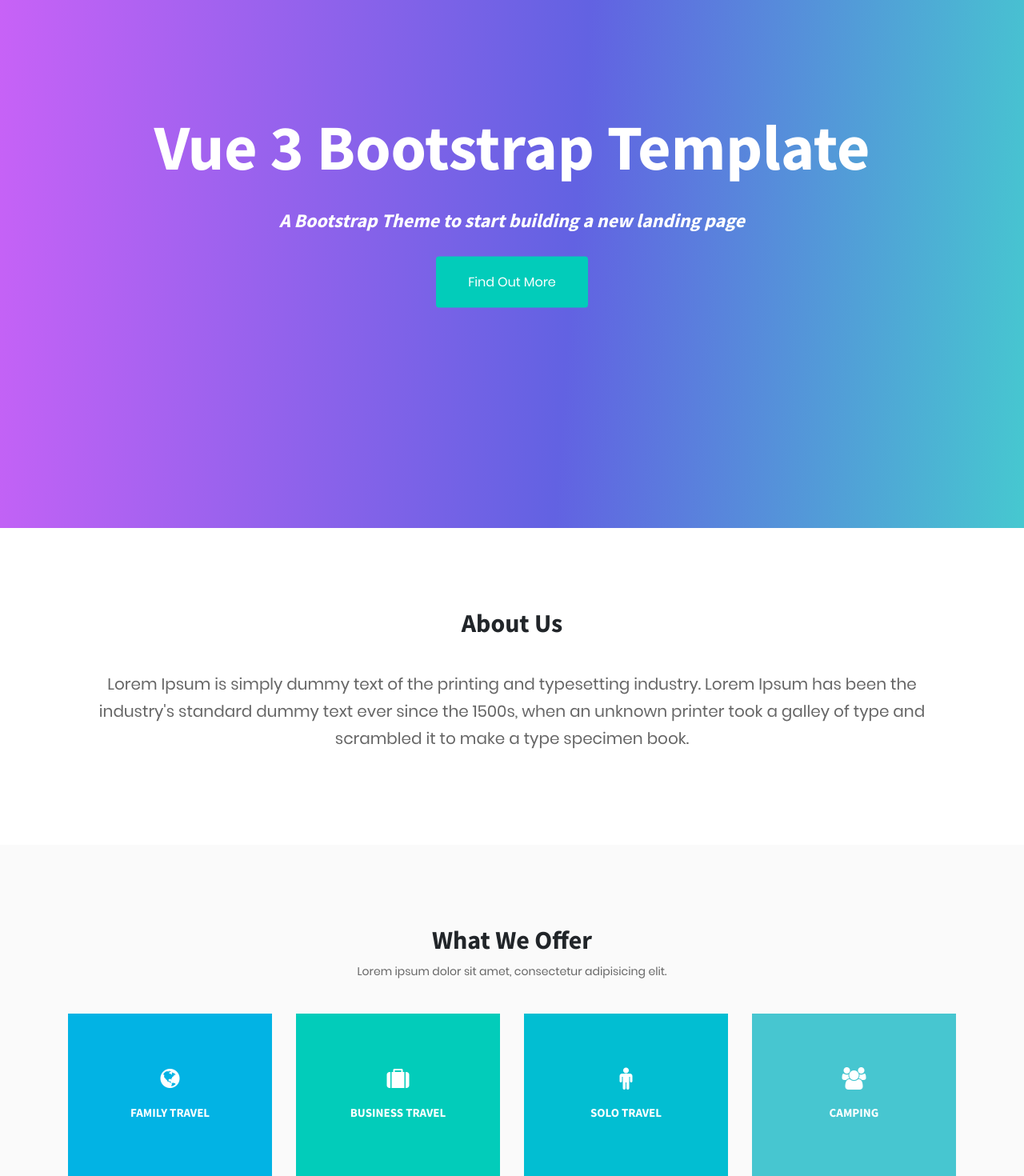
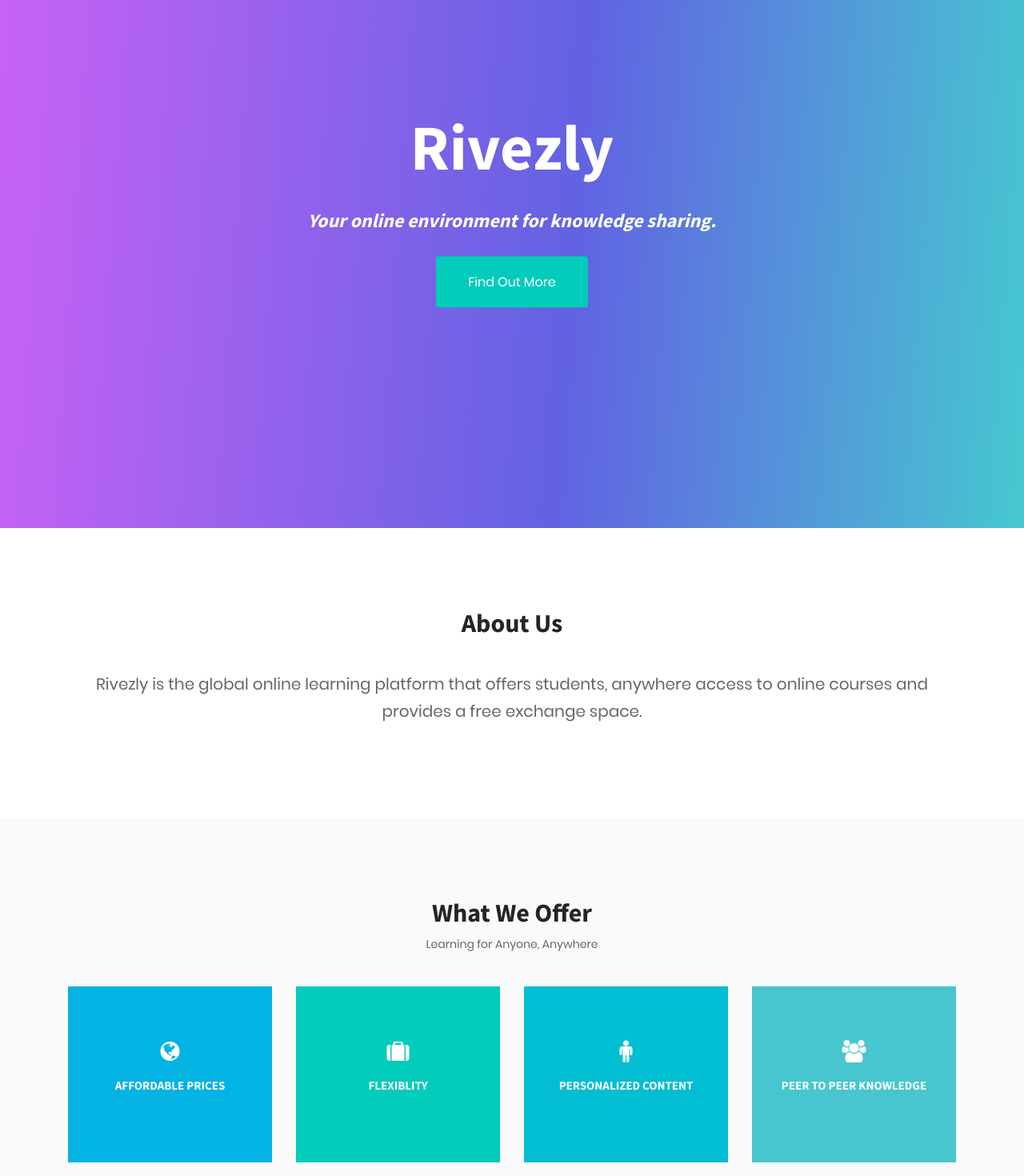
Before and after one commit to mahdibouaziz/revizely-front, an Angular app: page / in a window 1280 px wide. Shown: the part 140-1610 px from the top of the page at 80% size. Built offline with nearby package versions, Linux system fonts and the light colour scheme.

Commit message:
Landing page 80% finished

```diff
--- a/src/app/app.component.html
+++ b/src/app/app.component.html
@@ -24,7 +24,7 @@
         <a class="smooth-scroll" href="#Portfolio">Portfolio</a>
       </li>
       <li class="sidebar-nav-item">
-        <a class="smooth-scroll" href="#Testimonials">Testimonials</a>
+        <a class="smooth-scroll" href="#Testimonials">Team</a>
       </li>
       <li class="sidebar-nav-item">
         <a class="smooth-scroll" href="#Contact">Contact</a>
@@ -34,9 +34,9 @@
   <!-- Header Starts -->
   <section id="Banner" class="content-section">
     <div class="container content-wrap text-center">
-      <h1>Vue 3 Bootstrap Template</h1>
+      <h1>Rivezly</h1>
       <h3>
-          <em>A Bootstrap Theme to start building a new landing page</em>
+          <em>Your online environment for knowledge sharing.</em>
         </h3>
       <a class="btn btn-primary btn-xl smooth-scroll" href="#About">Find Out More</a>
     </div>
@@ -51,7 +51,7 @@
           <div class="block-heading">
             <h2>About Us</h2>
           </div>
-          <p class="lead">Lorem Ipsum is simply dummy text of the printing and typesetting industry. Lorem Ipsum has been the industry's standard dummy text ever since the 1500s, when an unknown printer took a galley of type and scrambled it to make a type specimen book.</p>
+          <p class="lead">Rivezly is the global online learning platform that offers students, anywhere access to online courses and provides a free exchange space.</p>
         </div>
       </div>
     </div>
@@ -61,7 +61,7 @@
     <div class="container">
       <div class="block-heading">
         <h2>What We Offer</h2>
-        <p>Lorem ipsum dolor sit amet, consectetur adipisicing elit.</p>
+        <p>Learning for Anyone, Anywhere</p>
       </div>
       <div class="row">
         <div class="col-md-3 col-sm-6">
@@ -69,12 +69,12 @@
             <div class="service-icon yellow">
               <div class="front-content">
                 <i class="fa fa-globe" aria-hidden="true"></i>
-                <h3>Family Travel</h3>
+                <h3>Affordable prices</h3>
               </div>
             </div>
             <div class="service-content">
-              <h3>Family Travel</h3>
-              <p>Lorem Ipsum is simply dummy text of the printing and typesetting industry. Lorem Ipsum has been the industry's standard dummy text</p>
+              <h3>Affordable prices</h3>
+              <p>Explore hundreds of free courses or get started with a free trial.</p>
             </div>
           </div>
         </div>
@@ -83,12 +83,12 @@
             <div class="service-icon orange">
               <div class="front-content">
                 <i class="fa fa-suitcase"></i>
-                <h3>Business Travel</h3>
+                <h3>Flexiblity</h3>
               </div>
             </div>
             <div class="service-content">
-              <h3>Business Travel</h3>
-              <p>Lorem Ipsum is simply dummy text of the printing and typesetting industry. Lorem Ipsum has been the industry's standard dummy text</p>
+              <h3>Flexiblity</h3>
+              <p>Get on-demand lectures for desktop and mobile—on your schedule.</p>
             </div>
           </div>
         </div>
@@ -97,12 +97,12 @@
             <div class="service-icon red">
               <div class="front-content">
                 <i class="fa fa-male" aria-hidden="true"></i>
-                <h3>Solo Travel</h3>
+                <h3>Personalized content</h3>
               </div>
             </div>
             <div class="service-content">
-              <h3>Solo Travel</h3>
-              <p>Lorem Ipsum is simply dummy text of the printing and typesetting industry. Lorem Ipsum has been the industry's standard dummy text</p>
+              <h3>Personalized content</h3>
+              <p>We offer personalized eLearning courses, assessments and content that meets the online learner's individual needs</p>
             </div>
           </div>
         </div>
@@ -111,12 +111,13 @@
             <div class="service-icon grey">
               <div class="front-content">
                 <i class="fa fa-users"></i>
-                <h3>Camping</h3>
+                <h3>Peer to Peer knowledge</h3>
               </div>
             </div>
             <div class="service-content">
-              <h3>Camping</h3>
-              <p>Lorem Ipsum is simply dummy text of the printing and typesetting industry. Lorem Ipsum has been the industry's standard dummy text</p>
+              <h3>Peer to Peer knowledge</h3>
+              <p>Easy and natural information delivery ,
+                  up to the minute content, and extreme relevancy to the students engaged with the lesson.</p>
             </div>
           </div>
         </div>
@@ -126,8 +127,8 @@
   <section class="content-section text-center" id="Portfolio">
     <div class="container">
       <div class="block-heading">
-        <h2>Portfolio</h2>
-        <p>Lorem ipsum dolor sit amet, consectetur adipisicing elit.</p>
+        <h2>Poular courses</h2>
+        <p>You can find here the most popular courses </p>
       </div>
       <div class="portfolio-wrapper clearfix">
         <a class="each-portfolio" data-fancybox="gallery" href="assets/images/p-two.jpeg">
@@ -254,7 +255,7 @@
     <div class="container">
       <div class="block-heading">
         <h2>Contact Us</h2>
-        <p>Lorem ipsum dolor sit amet, consectetur adipisicing elit.</p>
+        <p>Have questions? The quickest way to get in touch with us is using the contact information below.</p>
       </div>
       <div class="row">
         <div class="col-sm-12 col-md-6 col-lg-6">
@@ -336,7 +337,7 @@
             </a>
         </li>
       </ul>
-      <p class="text-muted small mb-0">Copyright © Your Website 2021</p>
+      <p class="text-muted small mb-0">Copyright © Rivezly 2021</p>
 
     </div>
   </footer>
```
